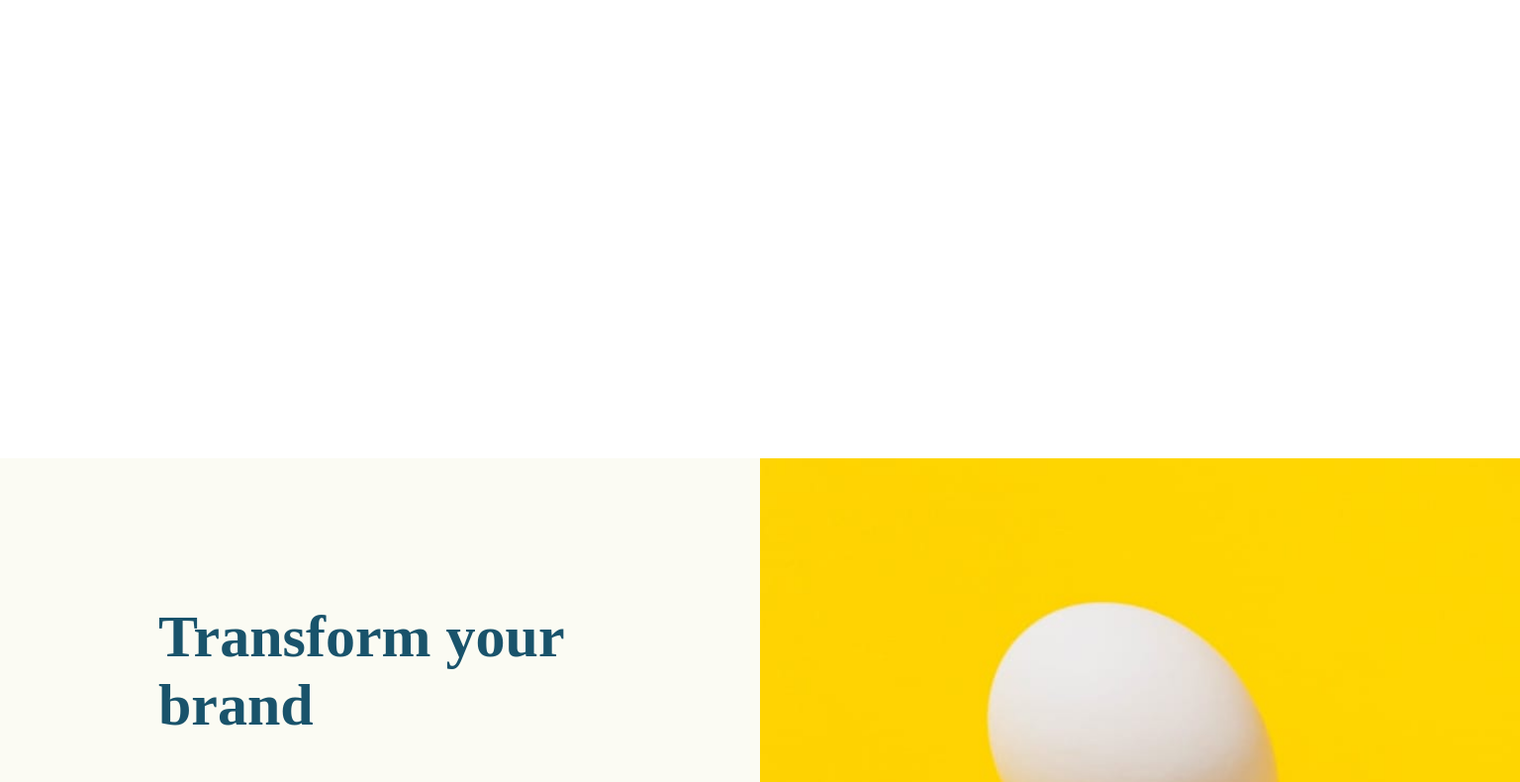
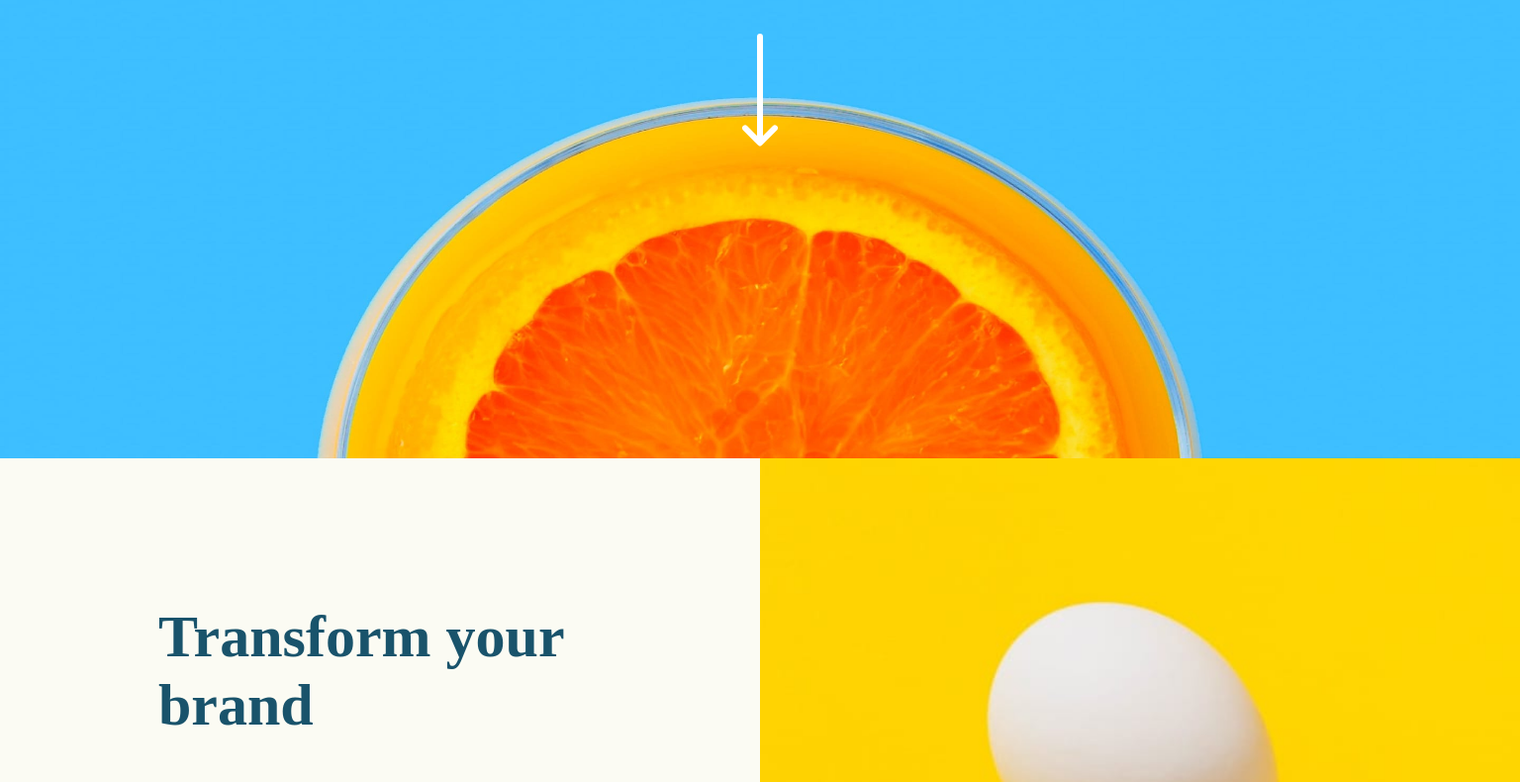
Before and after one commit to fullstackdev-pro/sunnyside-agency-landing-page, a plain HTML site: page index.html in a window 1536 px wide. Shown: the part 289-1079 px from the top of the page at 99% size. Drawn offline with Linux system fonts and the light colour scheme; the site is published under a folder, as on GitHub Pages, so addresses that start at the root find nothing.

Commit message:
first commit

```diff
--- a/style/style.css
+++ b/style/style.css
@@ -241,7 +241,7 @@ body {
         height: 47rem;
         background-repeat: no-repeat;
         background-size: 100% 100%;
-        background-image: url("/images/desktop/image-header.jpg");
+        background-image: url("../images/desktop/image-header.jpg");
     }
 
     .header__section{
```
